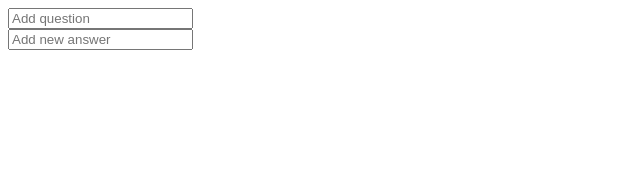
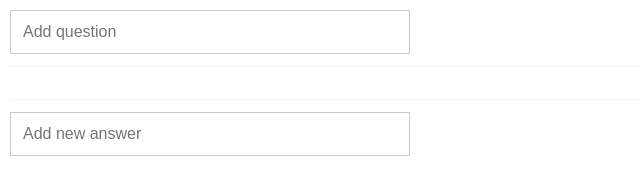
Before and after one commit to gauravparmar/answers, a plain HTML site: page index.html in a window 1280 px wide. Shown: the whole page, without its empty margins (0-640 px from the left). Drawn offline with Linux system fonts and the light colour scheme.

Commit message:
UI improvements

```diff
--- a/index.html
+++ b/index.html
@@ -3,6 +3,41 @@
 <head>
   <meta charset='utf-8'>
   <meta name='viewport' content='width=device-width, initial-scale=1'>
+  <style type="text/css">
+    html, body {
+      height: 100%;
+      font-size: 20px;
+      margin: 0;
+      padding: 0;
+      box-sizing: border-box;
+    }
+
+    body {
+      margin: 10px;
+    }
+    *, *::before, *::after { box-sizing: inherit; }
+
+    input {
+      display: block;
+      height: 44px;
+      line-height: 44px;
+      max-width: 100%;
+      width: 400px;
+      border: 1px solid #ccc;
+      font-size: 16px;
+      padding: 0 12px;
+    }
+
+    .questions, .active-question {
+      margin-top: 12px;
+      padding-top: 12px;
+      border-top: 1px solid #f5f5f5;
+    }
+
+    .question, .answer {
+      cursor: pointer;
+    }
+  </style>
 </head>
 <body>
   <div class='add-question'>
@@ -12,7 +47,7 @@
       placeholder='Add question'
     />
   </div>
-  <div class='questions'></div>
+  <ul class='questions'></ul>
   <div class='active-question'>
     <div class='active-question__text'></div>
     <input
@@ -20,7 +55,7 @@
       type='text'
       placeholder='Add new answer'
     />
-    <div class='active-question__answers'></div>
+    <ul class='active-question__answers'></ul>
   </div>
 
   <script type='text/javascript'>
@@ -63,7 +98,7 @@
       $questionsContainer.innerHTML = '';
 
       questions.forEach(function(question) {
-        var questionElement = document.createElement('div');
+        var questionElement = document.createElement('li');
         questionElement.classList.add('question');
         questionElement.textContent = question.text;
         questionElement = $questionsContainer.appendChild(questionElement);
@@ -80,7 +115,7 @@
       $activeQuestionText.textContent = question.text;
       $activeQuestionAnswers.innerHTML = '';
       question.answers.forEach(function(answer) {
-        var answerElement = document.createElement('div');
+        var answerElement = document.createElement('li');
         answerElement.classList.add('answer');
         answerElement.textContent = answer.text + ` - (${answer.count})`;
         answerElement = $activeQuestionAnswers.appendChild(answerElement);
```
